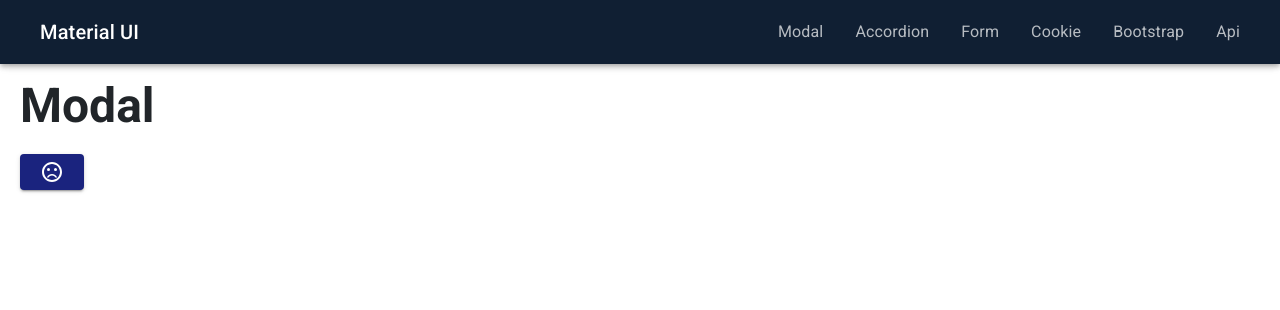
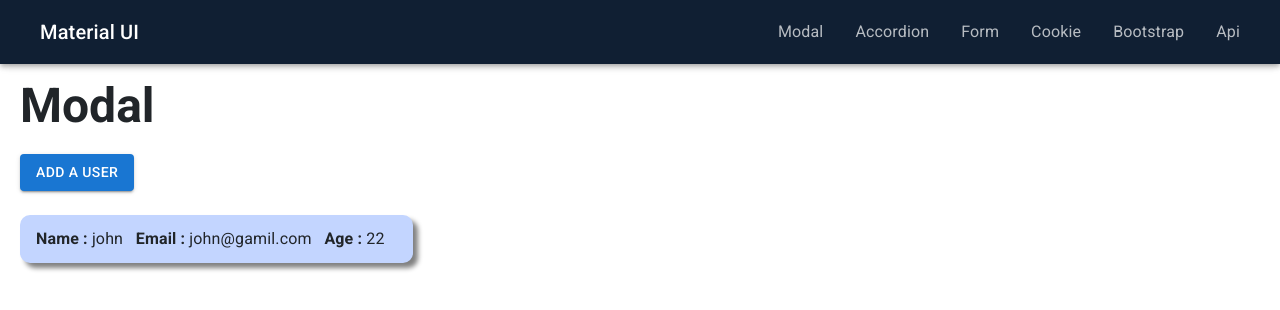
Before and after one commit to AmirHosseinRP/material-ui-practice, a React (Create React App) app: page /modal-page in a window 1280 px wide. Shown: the top 310 px of the page. Built offline with nearby package versions, Linux system fonts and the light colour scheme.

Commit message:
modal user adding

```diff
--- a/src/components/AuthenticationModal.js
+++ b/src/components/AuthenticationModal.js
@@ -1,39 +1,50 @@
 import * as React from 'react';
 import Box from '@mui/material/Box';
-import Typography from '@mui/material/Typography';
 import Modal from '@mui/material/Modal';
-import {useState} from "react";
-import SentimentVeryDissatisfiedIcon from "@mui/icons-material/SentimentVeryDissatisfied";
-import SentimentSatisfiedAltIcon from "@mui/icons-material/SentimentSatisfiedAlt";
-import PrimaryButton from "./PrimaryButton";
+import {useContext, useState} from "react";
+import {Button, FormControl, Stack, TextField} from "@mui/material";
+import {PersonContext,PeopleContext} from '../pages/ModalPage'
+
 
 const style = {
     position: 'absolute',
     top: '50%',
     left: '50%',
+    width: '30rem',
     transform: 'translate(-50%, -50%)',
-    width: 400,
-    bgcolor: 'background.paper',
+    backgroundColor: 'background.paper',
     border: '2px solid #000',
+    borderRadius: '.5rem',
     boxShadow: 24,
     p: 4,
 };
 
+
 function AuthenticationModal() {
-    const [open, setOpen] = React.useState(false);
+    const [open, setOpen] = useState(false);
     const handleOpen = () => setOpen(true);
     const handleClose = () => setOpen(false);
-    const [btnText,btnTextSet] = useState(()=><SentimentVeryDissatisfiedIcon/>);
-    function hoverIn() {
-        btnTextSet(()=><SentimentSatisfiedAltIcon/>);
+    const [person,setPerson] = useContext(PersonContext);
+    const [people,setPeople] = useContext(PeopleContext);
+
+    const handleChange = (e) => {
+        const name = e.target.name;
+        const value = e.target.value;
+        setPerson({...person, [name]: value})
     }
-    function hoverOut() {
-        btnTextSet(()=><SentimentVeryDissatisfiedIcon/>);
+
+    const handleSubmit = (e) => {
+        e.preventDefault();
+        if (person.fullName && person.email && person.age) {
+            setPeople([...people,person]);
+            setPerson({fullName: '', email: '', age: ''});
+            handleClose();
+        }
     }
 
     return (
         <div>
-            <PrimaryButton onMouseEnter={hoverIn} onMouseLeave={hoverOut} onClick={handleOpen}>{btnText}</PrimaryButton>
+            <Button sx={{marginBottom:'1rem'}} onClick={handleOpen} variant={"contained"}>add a user</Button>
             <Modal
                 open={open}
                 onClose={handleClose}
@@ -41,12 +52,39 @@ function AuthenticationModal() {
                 aria-describedby="modal-modal-description"
             >
                 <Box sx={style}>
-                    <Typography id="modal-modal-title" variant="h6" component="h2">
-                        Modal Header
-                    </Typography>
-                    <Typography id="modal-modal-description" sx={{ mt: 2 }}>
-                        this is gonna be the modal body
-                    </Typography>
+                    <Stack>
+                        <FormControl>
+                            <TextField label={'Name'}
+                                       variant={'outlined'}
+                                       size={'small'}
+                                       sx={{margin: '.5rem'}}
+                                       value={person.fullName}
+                                       onChange={handleChange}
+                                       name={'fullName'}
+                            >Name</TextField>
+                            <TextField label={'Email'}
+                                       variant={'outlined'}
+                                       size={'small'}
+                                       sx={{margin: '.5rem'}}
+                                       value={person.email}
+                                       onChange={handleChange}
+                                       name={'email'}
+                            >Email</TextField>
+                            <TextField label={'Age'}
+                                       variant={'outlined'}
+                                       size={'small'}
+                                       sx={{margin: '.5rem'}}
+                                       value={person.age}
+                                       onChange={handleChange}
+                                       name={'age'}
+                            >Age</TextField>
+                            <Button type={'submit'}
+                                    variant={"contained"}
+                                    sx={{margin: '1.5rem 4rem 0 4rem'}}
+                                    onClick={handleSubmit}
+                            >Submit</Button>
+                        </FormControl>
+                    </Stack>
                 </Box>
             </Modal>
         </div>
--- a/src/components/PrimaryButton.js
+++ b/src/components/PrimaryButton.js
@@ -1,12 +1,13 @@
 import React from "react";
 import {Button, createTheme, styled, ThemeProvider} from "@mui/material";
-import {blueGrey, green, indigo, purple} from "@mui/material/colors";
+import {indigo} from "@mui/material/colors";
 
-const CustomStyledButton = styled(Button)(({ theme }) => ({
+const CustomStyledButton = styled(Button)(({theme}) => ({
     backgroundColor: theme.status.primary,
+    border: `2px solid ${theme.status.primary}`,
+    height:'2.3rem',
     '&:hover': {
         backgroundColor: 'white',
-        outline: `2px solid ${theme.status.primary}`,
         color: theme.status.primary,
         borderRadius: '50px',
     }
@@ -27,7 +28,7 @@ function PrimaryButton(props) {
     return (
         <ThemeProvider theme={theme}>
             <CustomStyledButton variant={"contained"} onClick={props.onClick} onMouseEnter={props.onMouseEnter}
-                    onMouseLeave={props.onMouseLeave} sx={myStyle}>{innerHTMLText}</CustomStyledButton>
+                                onMouseLeave={props.onMouseLeave} sx={myStyle}>{innerHTMLText}</CustomStyledButton>
         </ThemeProvider>
     )
 }
--- a/src/pages/ModalPage.js
+++ b/src/pages/ModalPage.js
@@ -1,26 +1,60 @@
-import React from "react";
-import {Box} from "@mui/material";
+import React, {useState, createContext} from "react";
+import {Box, Grid, ListItem, ListItemText} from "@mui/material";
 import Typography from "@mui/material/Typography";
 import {mainNavbarItems} from "../consts/navbaritems";
 import AuthenticationModal from "../components/AuthenticationModal";
+import List from "@mui/material/List";
+
+export const PersonContext = createContext(undefined);
+export const PeopleContext = createContext(undefined);
 
 const ModalPage = () => {
+    const [person, setPerson] = useState({
+        fullName: '', email: '', age: ''
+    });
+    const [people, setPeople] = useState([{
+        fullName: 'john', email: 'john@gamil.com', age: '22'
+    }]);
+
+    const listItemStyle = {
+        backgroundColor: '#c3d5ff',
+        borderRadius: '10px',
+        boxShadow: '5px 5px 5px 0 grey'
+    };
 
     return (
         <Box sx={{
             padding: '30px 0 10px 20px',
-            fontWeight:'bold',
+            fontWeight: 'bold',
         }}>
             <Typography
                 variant="h3"
                 component="div"
                 sx={{
                     padding: '0 0 20px 0',
-                    fontWeight:'bold',
+                    fontWeight: 'bold',
                 }}
             >{mainNavbarItems[0].label}
             </Typography>
-            <AuthenticationModal/>
+            <PeopleContext.Provider value={[people,setPeople]}>
+                <PersonContext.Provider value={[person, setPerson]}>
+                    <AuthenticationModal/>
+                </PersonContext.Provider>
+            </PeopleContext.Provider>
+            <List>
+                <Grid container spacing={3} columnSpacing={4} sx={{paddingRight: '1rem'}}>
+                    {people.map((person) => {
+                        const {fullName,email,age} = person;
+                        return <Grid item xs={12} sm={6} md={4}>
+                            <ListItem sx={listItemStyle}>
+                                <ListItemText><strong>Name :</strong> {fullName}</ListItemText>
+                                <ListItemText><strong>Email :</strong> {email}</ListItemText>
+                                <ListItemText><strong>Age :</strong> {age}</ListItemText>
+                            </ListItem>
+                        </Grid>
+                    })}
+                </Grid>
+            </List>
         </Box>
     )
 }
```
Also changed, not shown: src/pages/ApiPage.js (line endings or trailing spaces).
